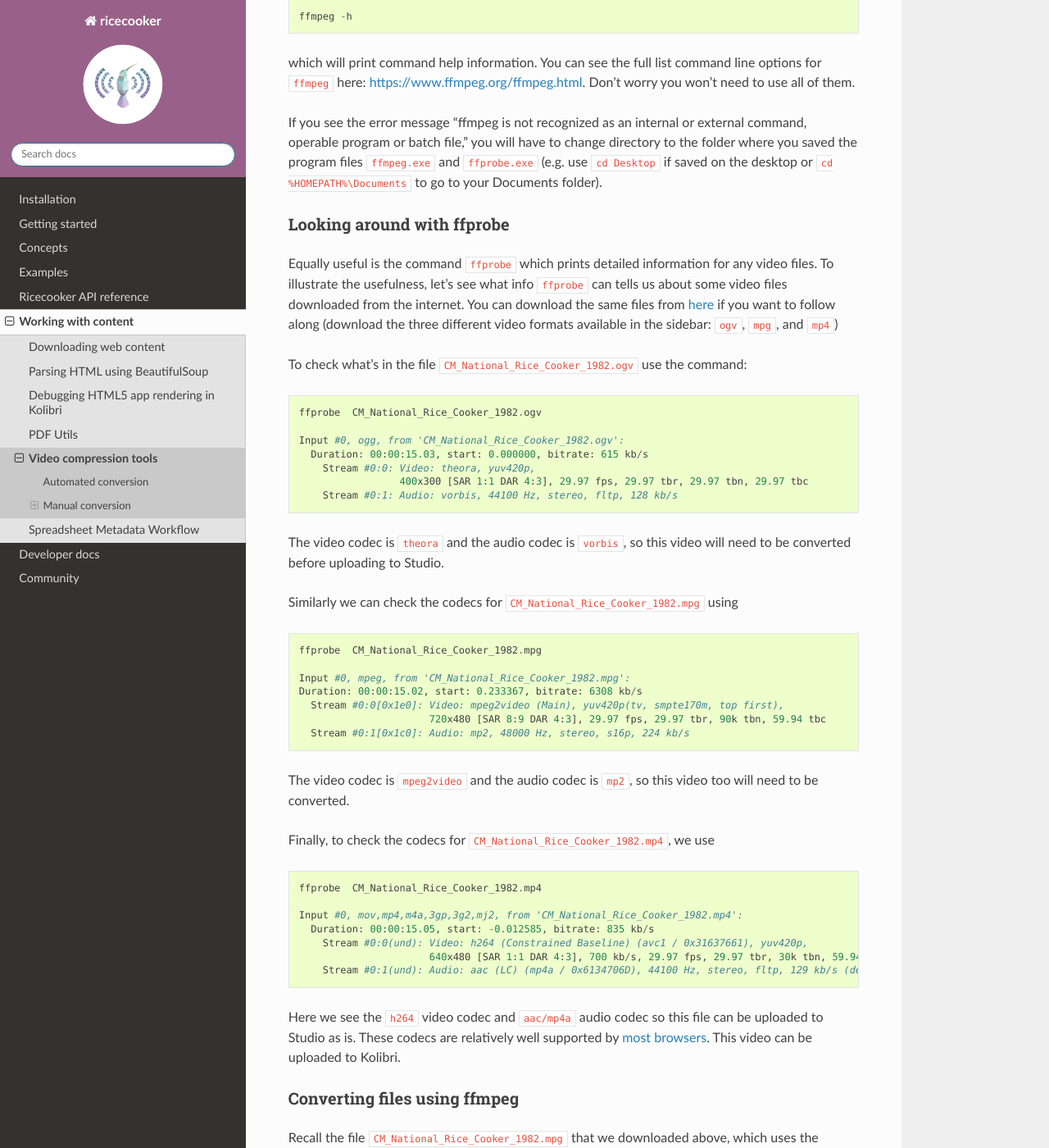
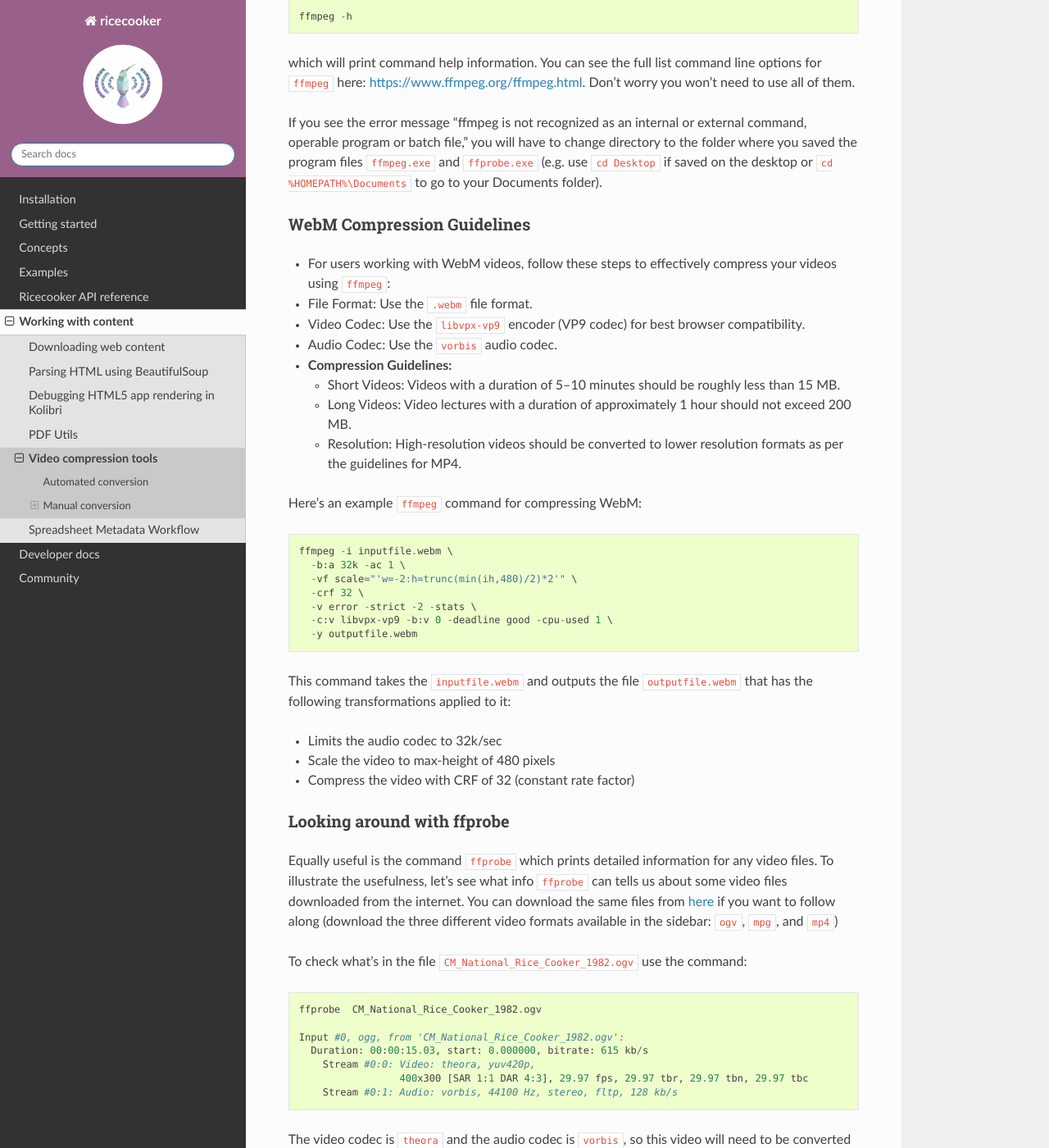
Before and after one commit to learningequality/ricecooker, a Sphinx documentation site: the page built from docs/video_compression.md, in a window 1280 px wide and 1400 px high, scrolled down 1906 px. Shown: the whole window at 82% size. Built offline with Sphinx 7.4.7 and the Read the Docs theme 3.1.0, drawn with Linux system fonts in a browser that asks for light colours; some of the changed text lies outside the part shown.

Commit message:
add documentation for WebM format

```diff
--- a/docs/video_compression.md
+++ b/docs/video_compression.md
@@ -88,6 +88,31 @@ operable program or batch file,"  you will have to change directory to the folde
 saved the program files `ffmpeg.exe` and `ffprobe.exe`  (e.g. use `cd Desktop` if saved
 on the desktop or `cd %HOMEPATH%\Documents` to go to your Documents folder).
 
+### WebM Compression Guidelines
+- For users working with WebM videos, follow these steps to effectively compress your videos using `ffmpeg`:
+- File Format: Use the `.webm` file format.
+- Video Codec: Use the `libvpx-vp9` encoder (VP9 codec) for best browser compatibility.
+- Audio Codec: Use the `vorbis` audio codec.
+- **Compression Guidelines:**
+  - Short Videos: Videos with a duration of 5–10 minutes should be roughly less than 15 MB.
+  - Long Videos: Video lectures with a duration of approximately 1 hour should not exceed 200 MB.
+  - Resolution: High-resolution videos should be converted to lower resolution formats as per the guidelines for MP4.
+
+Here's an example `ffmpeg` command for compressing WebM:
+
+    ffmpeg -i inputfile.webm \
+      -b:a 32k -ac 1 \
+      -vf scale="'w=-2:h=trunc(min(ih,480)/2)*2'" \
+      -crf 32 \
+      -v error -strict -2 -stats \
+      -c:v libvpx-vp9 -b:v 0 -deadline good -cpu-used 1 \
+      -y outputfile.webm
+
+This command takes the `inputfile.webm` and outputs the file `outputfile.webm` that
+has the following transformations applied to it:
+  - Limits the audio codec to 32k/sec
+  - Scale the video to max-height of 480 pixels
+  - Compress the video with CRF of 32 (constant rate factor)
 
 ### Looking around with ffprobe
 Equally useful is the command `ffprobe` which prints detailed information for
@@ -172,7 +197,7 @@ Clearly the compression option `-crf 32` had an effect.
 The video `compressed.mp4` is now ready for upload to Studio!
 
 
-### Using the ffmpeg helper scripts
+### Using the ffmpeg helper scripts for MP4
 
 We provide a helper script to help run the ffmpeg command. The instructions are different
 depending if your operating systems is Windows or Mac/Linux:
@@ -208,9 +233,12 @@ so you can edit them with notepad.
 
 Note video conversion takes a long time, so be prepared to get a coffee or two.
 
+### Using the ffmpeg helper scripts for WebM
+The same helper scripts provided for MP4 can be adopted for WebM files. If you're using the convertvideo script, jast make sure the file extension is `.webm` instead of `.mp4` when calling the script.
 
+-------------
 
-### HandBrake
+### HandBrake for MP4
 If you don't have many videos to convert, you can use [HandBrake](https://handbrake.fr/),
 which is a video conversion tool with a graphical user interface. Handbrake uses
 `ffmpeg` under the hood, so the same compression results can be achieved as with
@@ -245,8 +273,10 @@ increasing the "Constant Rate Factor" compression parameter in the Video setting
 Using the value [RF=32](https://github.com/learningequality/ricecooker/blob/master/docs/figures/HandBrake/handbreake_screenshot_video_settings.png)
 will result in highly compressed videos, with very small file sizes.
 
+### HandBrake for WebM
+If you prefer using a GUI tool, HandBrake can also help compress WebM videos, although it doesn't natively support WebM output. In such cases you would convert the to MP4 first using HandBrake, and then re-encode it to WebM using the command above.
 
-### Experimenting
+### Experimenting with MP4 compression
 Since every content source is unique, we recommend that you experiment with
 different compression options. The command line tool `ffmpeg` offers a very
 useful option called `crf` which stands for Constant Rate Factor.
@@ -265,3 +295,6 @@ Here are the steps to preview different compression factors in Kolibri:
   - PUBLISH the channel and record the channel token
   - Import the channel into a Kolibri instance using the channel token
   - Test video playback on different devices (desktop and mobile browsers on all OSs)
+
+### Experimenting with WebM compression
+Experimenting with WebM compression, like MP4, is key to achieving the right balance of quality and file size. Adjust the `crf` parameter for different compression levels based on the desired video quality.
```
